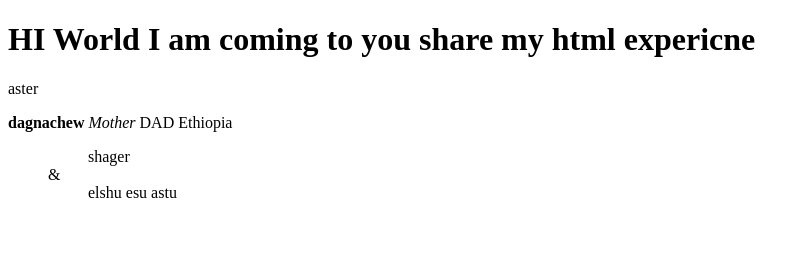
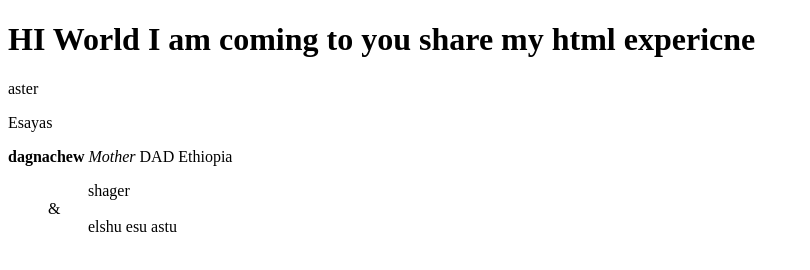
Before and after one commit to Isaiah-77/Ethiopia-live-forever, a plain HTML site: page Html/1st.html in a window 1280 px wide. Shown: the whole page, without its empty margins (0-810 px from the left). Drawn offline with Linux system fonts and the light colour scheme.

Commit message:
Test commit

```diff
--- a/Html/1st.html
+++ b/Html/1st.html
@@ -6,7 +6,7 @@
 <body>
 	<h1> HI World  I am coming  to you share my html expericne </h1>
 <p> aster</p>
-
+<p> Esayas </p>
 <b> dagnachew </b>
 <i> Mother</i>
 <hor> DAD</hor>
```
